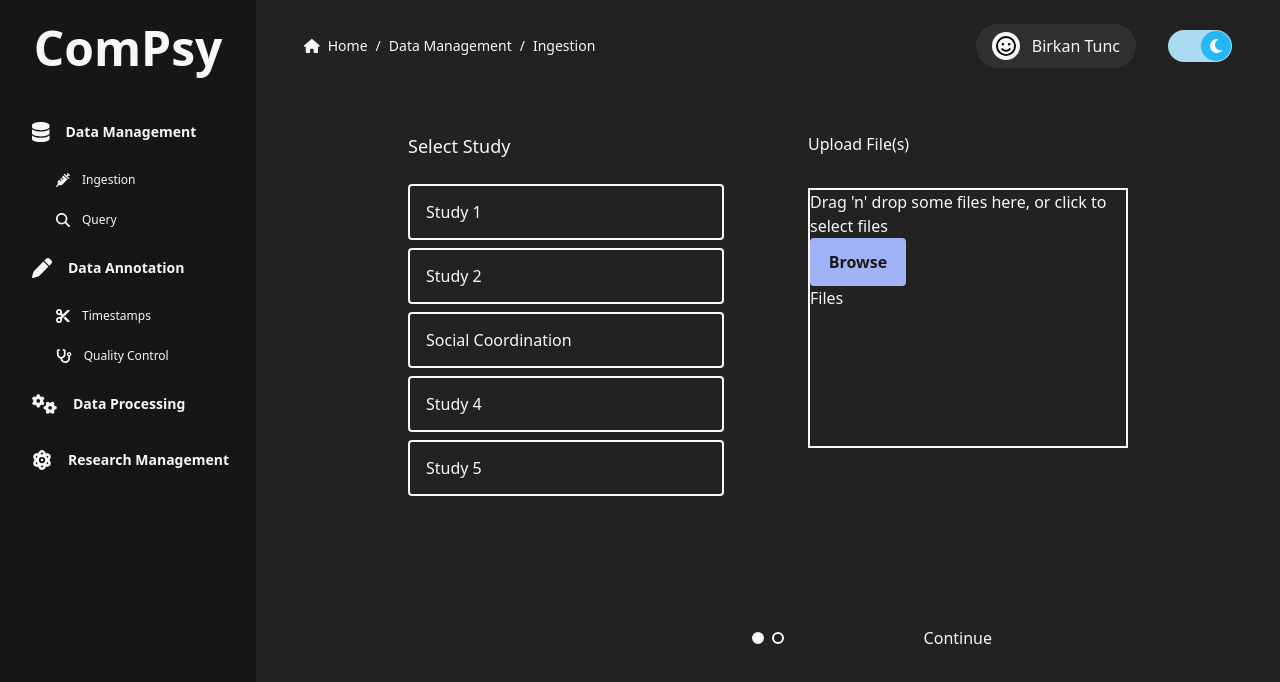
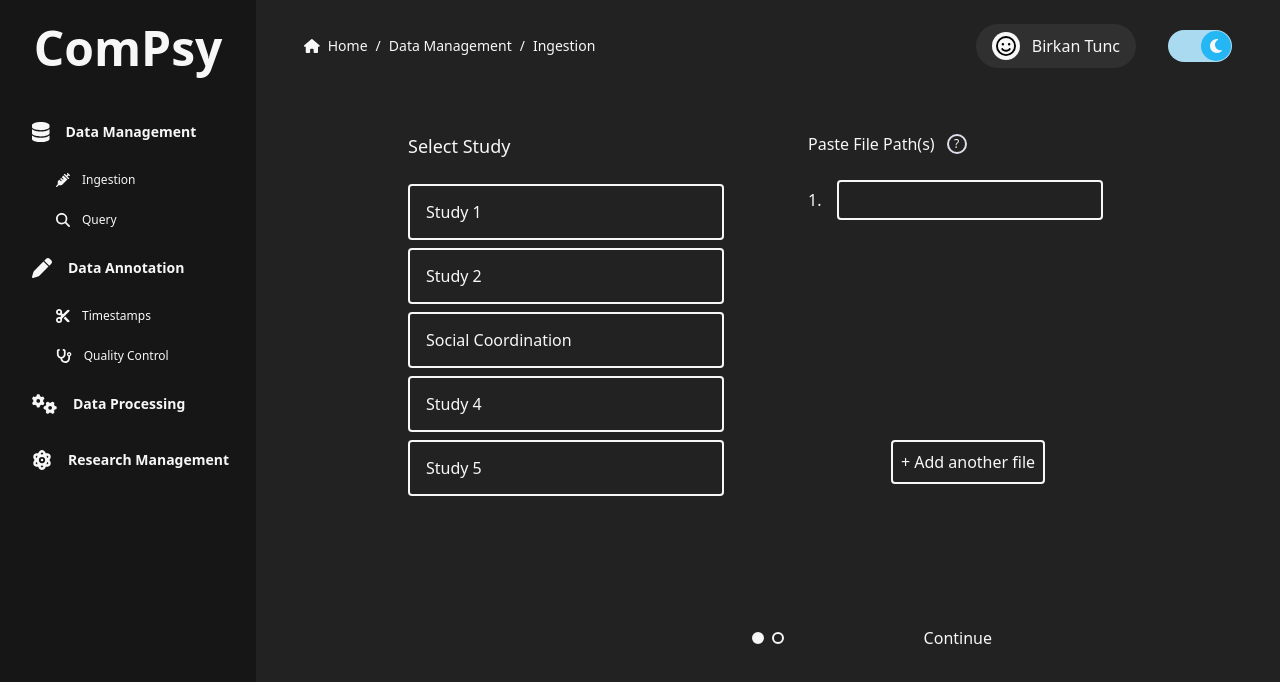
Before and after one commit to rchdlee/ComPsy_App, a React (Vite) app: page /data-management/ingestion in a window 1280 px wide. Shown: the top 682 px of the page. Built offline with nearby package versions, Linux system fonts and the light colour scheme; what tailwindcss-text-fill would draw is missing.

Commit message:
ingestion start revamp + light styling

```diff
--- a/src/components/Ingestion.jsx
+++ b/src/components/Ingestion.jsx
@@ -1,36 +1,59 @@
 import IngestionStart from "./IngestionStart";
 import IngestionMetadata from "./IngestionMetadata";
+import LoadScreen from "./LoadScreen";
 import { useState } from "react";
+import { useEffect } from "react";
 
 const Ingestion = () => {
   const [isAtStart, setIsAtStart] = useState(true);
+  const [availableStudies, setAvailableStudies] = useState(null);
+  const [selectedStudy, setSelectedStudy] = useState(null);
+  const [filePaths, setFilePaths] = useState(null);
   const [metadata, setMetadata] = useState(null);
 
-  console.log(metadata, "😋");
+  // console.log(metadata, "😋");
+  const DUMMY_AVAILABLE_STUDIES = [
+    "Study 1",
+    "Study 2",
+    "Social Coordination",
+    "Study 4",
+    "Study 5",
+    "Study 6",
+  ];
 
-  if (isAtStart) {
+  const retrieveAvailableStudies = () => {
+    setAvailableStudies(DUMMY_AVAILABLE_STUDIES);
+  };
+
+  useEffect(() => {
+    setTimeout(() => {
+      console.log("retrive studies (timeout)");
+      retrieveAvailableStudies();
+    }, 500);
+  }, []);
+
+  if (isAtStart && !availableStudies) {
+    return <LoadScreen message={"Retrieving Available Studies..."} />;
+  }
+
+  if (isAtStart && availableStudies) {
     return (
       <div>
-        <IngestionStart setIsAtStart={setIsAtStart} setMetadata={setMetadata} />
+        <IngestionStart
+          setIsAtStart={setIsAtStart}
+          availableStudies={availableStudies}
+          setMetadata={setMetadata}
+          selectedStudy={selectedStudy}
+          setSelectedStudy={setSelectedStudy}
+          filePaths={filePaths}
+          setFilePaths={setFilePaths}
+        />
       </div>
     );
   }
 
   if (!isAtStart && !metadata) {
-    return (
-      <div className="flex items-center mt-24 flex-col gap-8">
-        <div
-          className="inline-block w-20 h-20 after:content-[' '] after:block after:w-16 after:h-16 after:m-2 after:border-[6px]
-          after:border-t-blackTextLight after:border-l-white after:border-b-blackTextLight after:border-r-white
-          dark:after:border-t-white dark:after:border-l-backgroundDark dark:after:border-b-white dark:after:border-r-backgroundDark
-          after:animate-spin
-          after:rounded-full"
-        ></div>
-        <p className="text-blackTextLight dark:text-white">
-          Retrieving Metadata...
-        </p>
-      </div>
-    );
+    return <LoadScreen message={"Retrieving Metadata..."} />;
   }
 
   if (!isAtStart && metadata) {
--- a/src/components/IngestionStart.jsx
+++ b/src/components/IngestionStart.jsx
@@ -1,45 +1,123 @@
 import { useState, useCallback, useRef } from "react";
 import { useDropzone } from "react-dropzone";
+import { useForm } from "react-hook-form";
+import IngestionStartError from "./IngestionStartError";
 
 const IngestionStart = (props) => {
-  const [selectedStudy, setSelectedStudy] = useState(null);
-  const [uploadedFiles, setUploadedFiles] = useState([]);
+  // const [selectedStudy, setSelectedStudy] = useState(null);
+  // const [uploadedFiles, setUploadedFiles] = useState([]);
 
-  const onDrop = useCallback((acceptedFiles) => {
-    // Do something with the files
-    console.log(acceptedFiles);
+  const [hasError, setHasError] = useState(false);
+  const [errorMessage, setErrorMessage] = useState(null);
 
-    acceptedFiles.forEach((file) => {
-      const reader = new FileReader();
-      console.log(reader);
+  const [hasAddFileError, setHasAddFileError] = useState(false);
 
-      reader.onabort = () => console.log("file reading was aborted");
-      reader.onerror = () => console.log("file reading has failed");
-      reader.onload = () => {
-        // Do whatever you want with the file contents
-        const binaryStr = reader.result;
-        console.log(binaryStr);
-      };
-      reader.readAsArrayBuffer(file);
-    });
-  }, []);
-  const { getRootProps, getInputProps, isDragActive, acceptedFiles } =
-    useDropzone({ onDrop });
+  const filePaths = props.filePaths;
+  const defaultValues = {};
+  const filePathsLength = filePaths?.length;
+  const registerInputsArray = [];
 
-  const files = acceptedFiles.map((file) => (
-    <li key={file.path}>
-      {file.path} - {file.size} bytes
-    </li>
-  ));
+  filePaths?.forEach((path, index) => (defaultValues[index] = path));
 
-  const DUMMY_AVAILABLE_STUDIES = [
-    "Study 1",
-    "Study 2",
-    "Social Coordination",
-    "Study 4",
-    "Study 5",
-    "Study 6",
-  ];
+  for (let i = 0; i < filePathsLength; i++) {
+    registerInputsArray.push(i.toString());
+  }
+
+  const initialInputs = filePathsLength ? registerInputsArray : ["0"];
+
+  const { register, watch, handleSubmit, unregister } = useForm({
+    defaultValues: defaultValues,
+  });
+  const [inputs, setInputs] = useState(initialInputs);
+
+  const watchAllFields = watch();
+  const inputValues = Object.values(watchAllFields);
+
+  const addFileInputHandler = () => {
+    const length = inputs.length;
+    const newNumber = +inputs[length - 1] + 1;
+
+    // for preventing adding a new input if the last one is empty
+    if (!inputValues[length - 1]) {
+      // NEED ERROR POPUP
+      // console.log("please add a file path before adding a new one");
+      setHasAddFileError(true);
+      return;
+    }
+    setHasAddFileError(false);
+    setInputs((prevState) => [...prevState, newNumber.toString()]);
+  };
+
+  const inputDeleteHandler = (e) => {
+    const id = e.target.id;
+    unregister(id);
+    setInputs((prevState) => prevState.filter((inputID) => inputID !== id));
+  };
+
+  const fileInputs = inputs.map((input, index) => {
+    return (
+      <div className="flex items-center gap-4 first:mt-0 mt-2" key={input}>
+        <label htmlFor="">{index + 1}.</label>
+        <input
+          {...register(input)}
+          className={`bg-white dark:bg-backgroundDark h-10 w-80 px-3 border-2 border-cardDark dark:border-white rounded`}
+          autoComplete="off"
+          type="text"
+        />
+        {/* {index !== 0 && ( */}
+        <button
+          onClick={inputDeleteHandler}
+          id={input}
+          className={`${index === 0 && "opacity-0"}`}
+        >
+          X
+        </button>
+        {/* )} */}
+      </div>
+    );
+  });
+
+  // for file upload
+
+  // const onDrop = useCallback((acceptedFiles) => {
+  //   // Do something with the files
+  //   console.log(acceptedFiles);
+
+  //   acceptedFiles.forEach((file) => {
+  //     const reader = new FileReader();
+  //     console.log(reader);
+
+  //     reader.onabort = () => console.log("file reading was aborted");
+  //     reader.onerror = () => console.log("file reading has failed");
+  //     reader.onload = () => {
+  //       // Do whatever you want with the file contents
+  //       const binaryStr = reader.result;
+  //       console.log(binaryStr);
+  //     };
+  //     reader.readAsArrayBuffer(file);
+  //   });
+  // }, []);
+  // const { getRootProps, getInputProps, isDragActive, acceptedFiles } =
+  //   useDropzone({ onDrop });
+
+  // const files = acceptedFiles.map((file) => (
+  //   <li key={file.path}>
+  //     {file.path} - {file.size} bytes
+  //   </li>
+  // ));
+
+  //
+
+  // const DUMMY_AVAILABLE_STUDIES = [
+  //   "Study 1",
+  //   "Study 2",
+  //   "Social Coordination",
+  //   "Study 4",
+  //   "Study 5",
+  //   "Study 6",
+  // ];
+
+  const DUMMY_AVAILABLE_STUDIES = props.availableStudies;
 
   const DUMMY_MISSING_METADATA = [
     {
@@ -142,22 +220,54 @@ const IngestionStart = (props) => {
 
   const studyClickHandler = (e) => {
     // console.log(e.target.innerHTML);
-    setSelectedStudy(e.target.innerHTML);
+    props.setSelectedStudy(e.target.innerHTML);
   };
 
-  const continueHandler = () => {
+  // const continueHandler = () => {
+  //   props.setIsAtStart(false);
+  //   console.log(props.selectedStudy, watchAllFields);
+  //   setTimeout(() => {
+  //     props.setMetadata(DUMMY_MISSING_METADATA);
+  //   }, 500);
+  // };
+
+  const createContinueError = (message) => {
+    setHasError(true);
+    setErrorMessage(message);
+  };
+
+  const onSubmit = (data) => {
+    setHasError(false);
+    if (!props.selectedStudy) {
+      if (!Object.values(watchAllFields)[0]) {
+        createContinueError("Please select a study & add at least 1 file!");
+        return;
+      }
+      createContinueError("Please select a study!");
+      return;
+    }
+    if (!Object.values(watchAllFields)[0]) {
+      createContinueError("Please add at least 1 file!");
+      return;
+    }
+
     props.setIsAtStart(false);
+    const filePaths = Object.values(data).filter((path) => path !== "");
+    props.setFilePaths(filePaths);
+    console.log(props.selectedStudy, filePaths);
     setTimeout(() => {
       props.setMetadata(DUMMY_MISSING_METADATA);
-      console.log("hi 😅");
-    }, 4000);
+    }, 500);
   };
 
-  const handleFileInput = () => {};
+  // const handleFileInput = () => {};
+  const addFileErrorCloseHandler = () => {
+    setHasAddFileError(false);
+  };
 
   const DUMMY_AVAILABLE_STUDIES_JSX = DUMMY_AVAILABLE_STUDIES.map((study) => {
     const selected =
-      selectedStudy === study
+      props.selectedStudy === study
         ? "bg-lilacBlue"
         : "text-blackTextLight dark:text-white hover:bg-cardLight dark:hover:bg-cardDark";
 
@@ -183,7 +293,48 @@ const IngestionStart = (props) => {
             {DUMMY_AVAILABLE_STUDIES_JSX}
           </div>
         </div>
+        {/*  */}
         <div className="w-80 text-blackTextLight dark:text-white">
+          <div className="flex items-center gap-3">
+            <h4>Paste File Path(s)</h4>
+            {/* ADD ON HOVER TOOLTOP FOR COPYING FILE PATH */}
+            <p className="text-xs w-5 h-5 border-blackTextLight dark:border-cardLight border-2 rounded-full flex justify-center items-center">
+              ?
+            </p>
+          </div>
+          <div className="mt-6 h-80 flex flex-col justify-between">
+            <div className="flex flex-col first:mt-0 mt-4">{fileInputs}</div>
+            <div className="flex flex-col items-center mb-4">
+              <div className={`relative ${hasAddFileError ? "" : "hidden"}`}>
+                <div className="flex flex-col items-center ">
+                  <div className="w-40 h-24 bg-cardDark px-4 py-4 text-white text-sm">
+                    <p>Please paste in a file path before adding a new one!</p>
+                  </div>
+                  <div
+                    className="w-0 h-0 mb-2
+                  border-l-[14px] border-l-transparent
+                  border-t-[20px] border-t-cardDark
+                  border-r-[14px] border-r-transparent"
+                  ></div>
+                </div>
+                <button
+                  onClick={addFileErrorCloseHandler}
+                  className="text-sm absolute top-[-12px] right-[-8px] bg-salmonRed h-5 w-5 rounded-full flex justify-center items-center"
+                >
+                  X
+                </button>
+              </div>
+              <button
+                onClick={addFileInputHandler}
+                className="relative hover:bg-lilacBlue hover:text-blackTextLight p-2 border-2 border-cardDark dark:border-white rounded"
+              >
+                + Add another file
+              </button>
+            </div>
+          </div>
+        </div>
+        {/* old file upload */}
+        {/* <div className="w-80 text-blackTextLight dark:text-white">
           <h4>Upload File(s)</h4>
           <div className="mt-8 border-2">
             <div {...getRootProps()} className="h-64">
@@ -205,7 +356,7 @@ const IngestionStart = (props) => {
               <a href="C:\Users\richa\OneDrive\Desktop\fun\favoritegames\maggie.jpg"></a>
             </div>
           </div>
-        </div>
+        </div> */}
       </div>
       <div className="flex items-center justify-center mt-32 relative">
         <div className="flex gap-2">
@@ -214,10 +365,16 @@ const IngestionStart = (props) => {
         </div>
         <div
           className="text-blackTextLight dark:text-white absolute right-60 hover:underline underline-offset-4"
-          onClick={continueHandler}
+          // onClick={continueHandler}
+          onClick={handleSubmit(onSubmit)}
         >
           <p>Continue</p>
         </div>
+        <IngestionStartError
+          hasError={hasError}
+          setHasError={setHasError}
+          errorMessage={errorMessage}
+        />
       </div>
     </div>
   );
--- /dev/null
+++ b/src/components/IngestionStartError.jsx
@@ -0,0 +1,31 @@
+const IngestionStartError = (props) => {
+  const closeErrorHandler = () => {
+    props.setHasError(false);
+  };
+
+  // const display = props.hasError ? 'flex'
+
+  return (
+    <div
+      className={`w-40 h-24 px-4 py-4 text-white text-sm absolute right-40 top-10 bg-cardDark ${
+        props.hasError ? "flex" : "hidden"
+      } items-center`}
+    >
+      <div
+        className="absolute top-[-14px] w-0 h-0
+        border-l-[14px] border-l-transparent
+        border-b-[20px] border-b-cardDark
+        border-r-[14px] border-r-transparent"
+      ></div>
+      <button
+        onClick={closeErrorHandler}
+        className="absolute top-[-12px] right-[-8px] bg-salmonRed h-5 w-5 rounded-full flex justify-center items-center"
+      >
+        X
+      </button>
+      <p>{props.errorMessage}</p>
+    </div>
+  );
+};
+
+export default IngestionStartError;
--- /dev/null
+++ b/src/components/LoadScreen.jsx
@@ -0,0 +1,16 @@
+const LoadScreen = (props) => {
+  return (
+    <div className="flex items-center mt-24 flex-col gap-8">
+      <div
+        className="inline-block w-20 h-20 after:content-[' '] after:block after:w-16 after:h-16 after:m-2 after:border-[6px]
+    after:border-t-blackTextLight after:border-l-white after:border-b-blackTextLight after:border-r-white
+    dark:after:border-t-white dark:after:border-l-backgroundDark dark:after:border-b-white dark:after:border-r-backgroundDark
+    after:animate-spin
+    after:rounded-full"
+      ></div>
+      <p className="text-blackTextLight dark:text-white">{props.message}</p>
+    </div>
+  );
+};
+
+export default LoadScreen;
--- a/src/components/TopBar.jsx
+++ b/src/components/TopBar.jsx
@@ -26,7 +26,7 @@ const TopBar = (props) => {
   // pathFormatted.shift();
 
   const pathDepth = pathFormatted.length;
-  console.log(path, pathArray, pathFormatted, pathDepth);
+  // console.log(path, pathArray, pathFormatted, pathDepth);
 
   const NavPath =
     path !== "/" &&
--- a/tailwind.config.js
+++ b/tailwind.config.js
@@ -5,13 +5,15 @@ export default {
   darkMode: "class",
   theme: {
     colors: {
+      transparent: 'transparent',
       backgroundDark: "#222222",
       // backgroundLight: "#F3F3F7",
       backgroundLight: "#F3F3F7",
       sidebarDark: "#161616",
       cardDark: "#303030",
       cardDarkHover: "#292929",
-      cardLight: "#E9EBF2",
+      // cardLight: "#E9EBF2",
+      cardLight: "#dde0eb",
       white: "#F7F7F7",
       lilacBlue: "#A0B3F6",
       lilacBlueActive: "#6C87E7",
```
Also changed, not shown: src/components/TestForm.jsx (+4 -4 lines).
